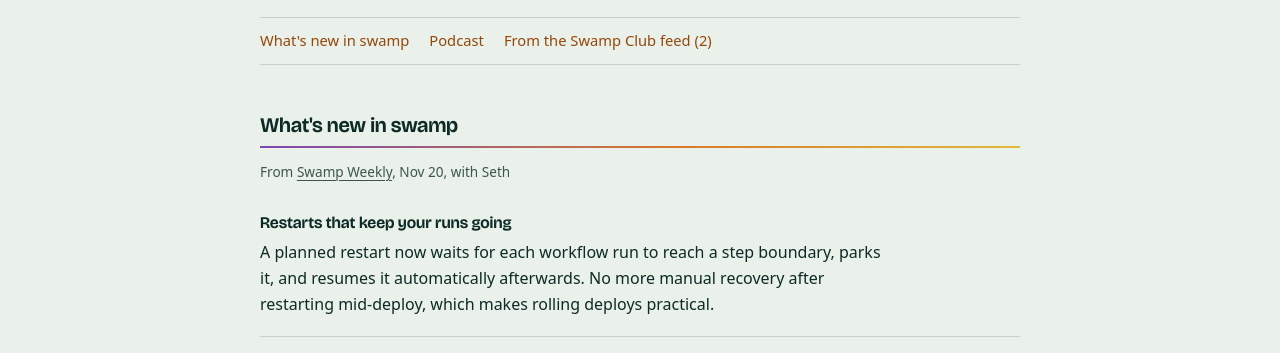
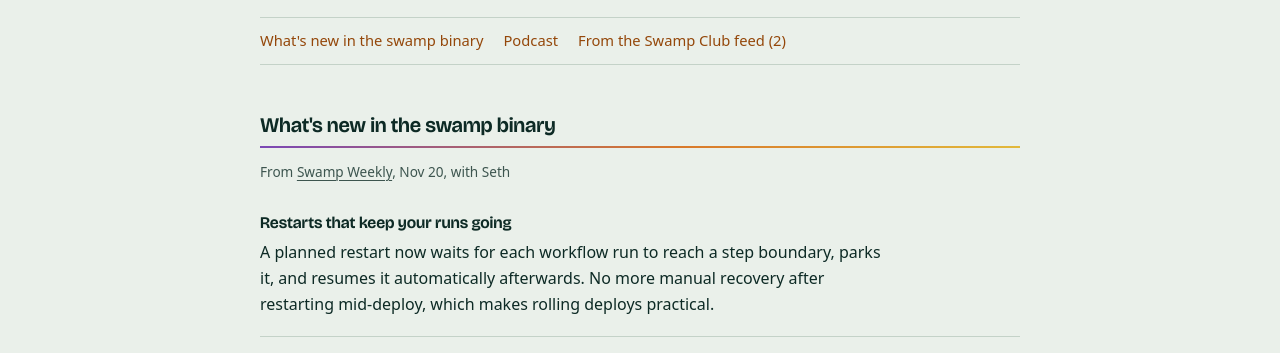
Before and after one commit to sntxrr/lastweekinswamp, a plain HTML site: page issues/2026-11-16.html in a window 1280 px wide. Shown: the part 722-1075 px from the top of the page. Drawn offline with Linux system fonts and the light colour scheme.

Commit message:
Issue 2026-11-16

```diff
--- a/issues/2026-11-16.html
+++ b/issues/2026-11-16.html
@@ -18,8 +18,8 @@
 <main class="wrap">
 <h1>Week of Nov 16 – Nov 22, 2026</h1>
 <p class="counts"><a href="#new"><b>25</b> <span>new extensions</span></a><a href="#updated"><b>120</b> <span>updated</span></a><a href="#minor"><b>53</b> <span>minor updates</span></a></p>
-<nav class="toc" aria-label="This week in Swamp Club"><a href="#swamp-weekly">What's new in swamp</a><a href="#podcast">Podcast</a><a href="#feed">From the Swamp Club feed (2)</a></nav>
-<section class="community" id="swamp-weekly"><h2>What's new in swamp</h2><p class="ver">From <a href="https://discord.com/channels/955539345538957342/955542673203281951/1573418518588690574" rel="nofollow noopener">Swamp Weekly</a>, Nov 20, with Seth</p><ul><li><span class="name">Restarts that keep your runs going</span><p class="sum">A planned restart now waits for each workflow run to reach a step boundary, parks it, and resumes it automatically afterwards. No more manual recovery after restarting mid-deploy, which makes rolling deploys practical.</p></li>
+<nav class="toc" aria-label="This week in Swamp Club"><a href="#swamp-weekly">What's new in the swamp binary</a><a href="#podcast">Podcast</a><a href="#feed">From the Swamp Club feed (2)</a></nav>
+<section class="community" id="swamp-weekly"><h2>What's new in the swamp binary</h2><p class="ver">From <a href="https://discord.com/channels/955539345538957342/955542673203281951/1573418518588690574" rel="nofollow noopener">Swamp Weekly</a>, Nov 20, with Seth</p><ul><li><span class="name">Restarts that keep your runs going</span><p class="sum">A planned restart now waits for each workflow run to reach a step boundary, parks it, and resumes it automatically afterwards. No more manual recovery after restarting mid-deploy, which makes rolling deploys practical.</p></li>
 <li><span class="name">Nested workflows inherit placement</span><p class="sum">A child workflow now runs on the same worker as its parent instead of falling back to the orchestrator. A child can still opt out and run on the orchestrator.</p></li>
 <li><span class="name">Safer config management over SSH</span><p class="sum">Firewall rules are checked before they are applied, so a change is much less likely to cut your own connection. systemd units can be removed as well as created, failed service starts are detected properly, and the SSH extension can require pinned host keys.</p></li>
 <li><span class="name">Approve and resume in one step</span><p class="sum">One call replaces the separate approve and resume calls: fewer round trips, and fewer runs left waiting because resume was never called.</p></li>
```
